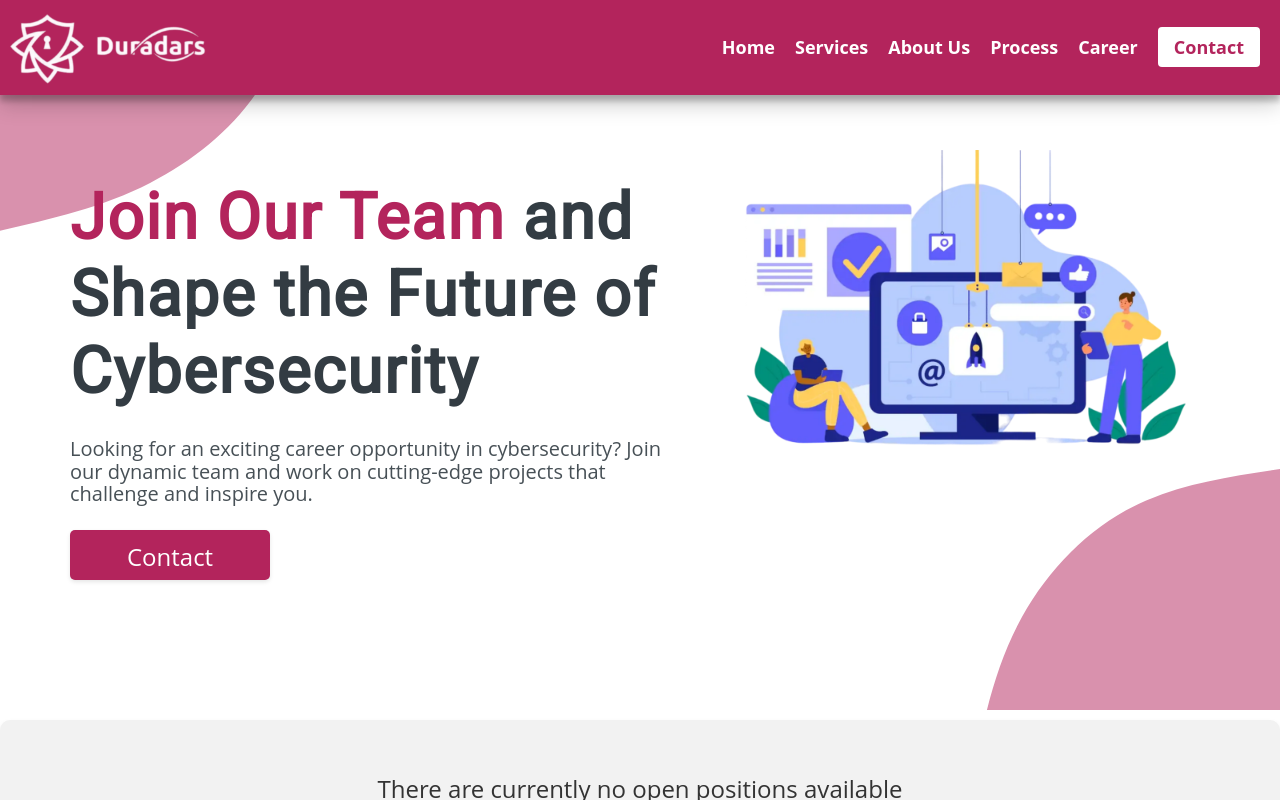
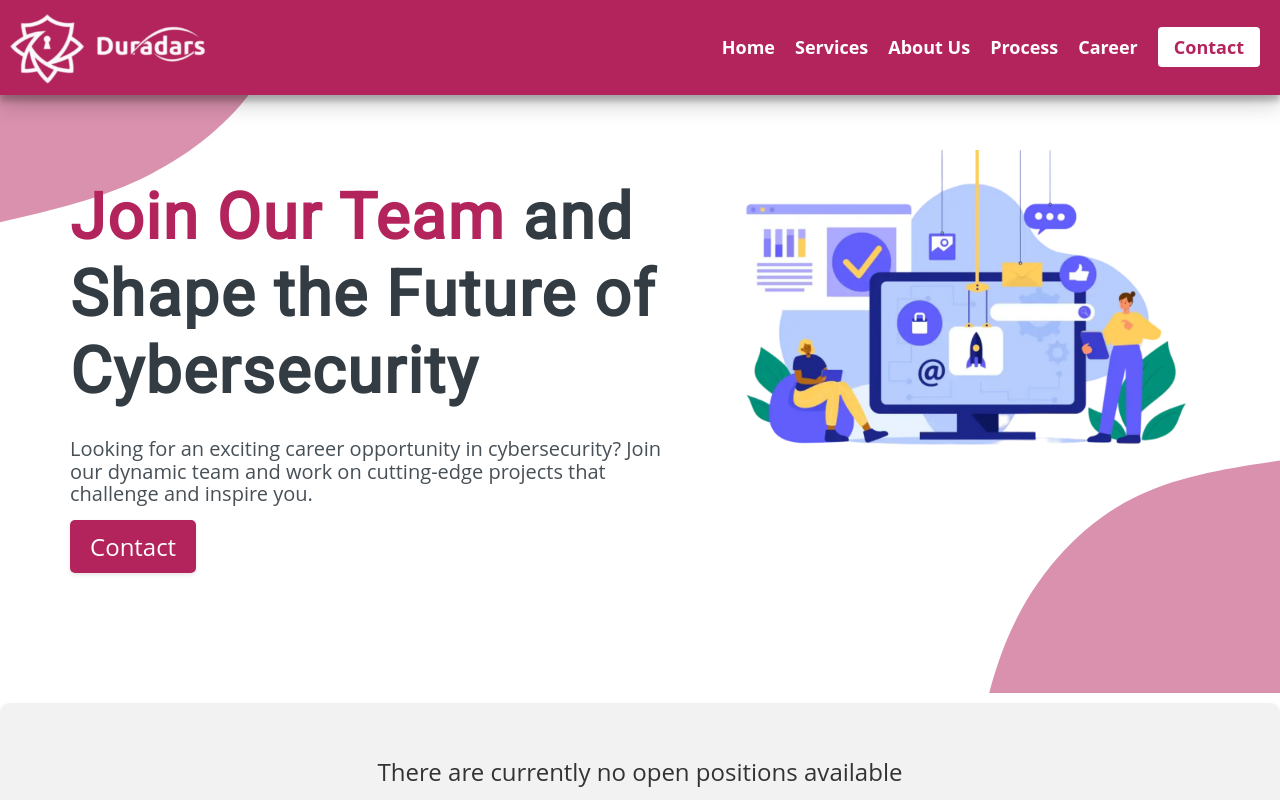
Before and after one commit to devasyarajguru/Duradars-website, a React (Vite) app: page /career in a window 1280 px wide. Built offline with nearby package versions, Linux system fonts and the light colour scheme.

Commit message:
chore:Modifying tough targets

```diff
--- a/src/CSS/Home.css
+++ b/src/CSS/Home.css
@@ -94,18 +94,20 @@
 }
 
 .custom-button {
-  margin-top:1.5rem;
+  margin-top:50px;
   background-color: #b3245c;
-  width:150px;
   color: white;
-  padding: 10px 20px;
   border: none;
   border-radius: 5px;
   cursor: pointer;
-  font-size: 16px;
   font-family: 'Open Sans', sans-serif;
   box-shadow: 0 2px 4px rgba(0, 0, 0, 0.1);
   transition: background-color 0.3s ease, color 0.3s ease;
+  text-decoration: none;
+  padding: 10px 20px;
+  font-size: 24px;
+  width: 200px;
+  height: 50px;
 }
 
 .custom-button:hover
--- a/src/Components/MainHero.jsx
+++ b/src/Components/MainHero.jsx
@@ -36,9 +36,15 @@ const MainHero = ({
                 {taglineText}
               </h1>
               <p className="paragraph slide-left">{paragraph}</p>
-              <Link to="/contact">
+              {/* <Link to="/contact">
                 <button className="custom-button slide-left" style={{fontSize:"24px" , width: '200px', height: '50px', padding: '10px 20px'}}>Contact</button>
+              </Link> */}
+              <div style={{marginTop:"1.5rem"}}>
+              <Link to="/contact" className="custom-button slide-left" >
+                Contact
               </Link>
+              </div>
+
             </div>
             {/* Hero Section content Ends */}
 
```
